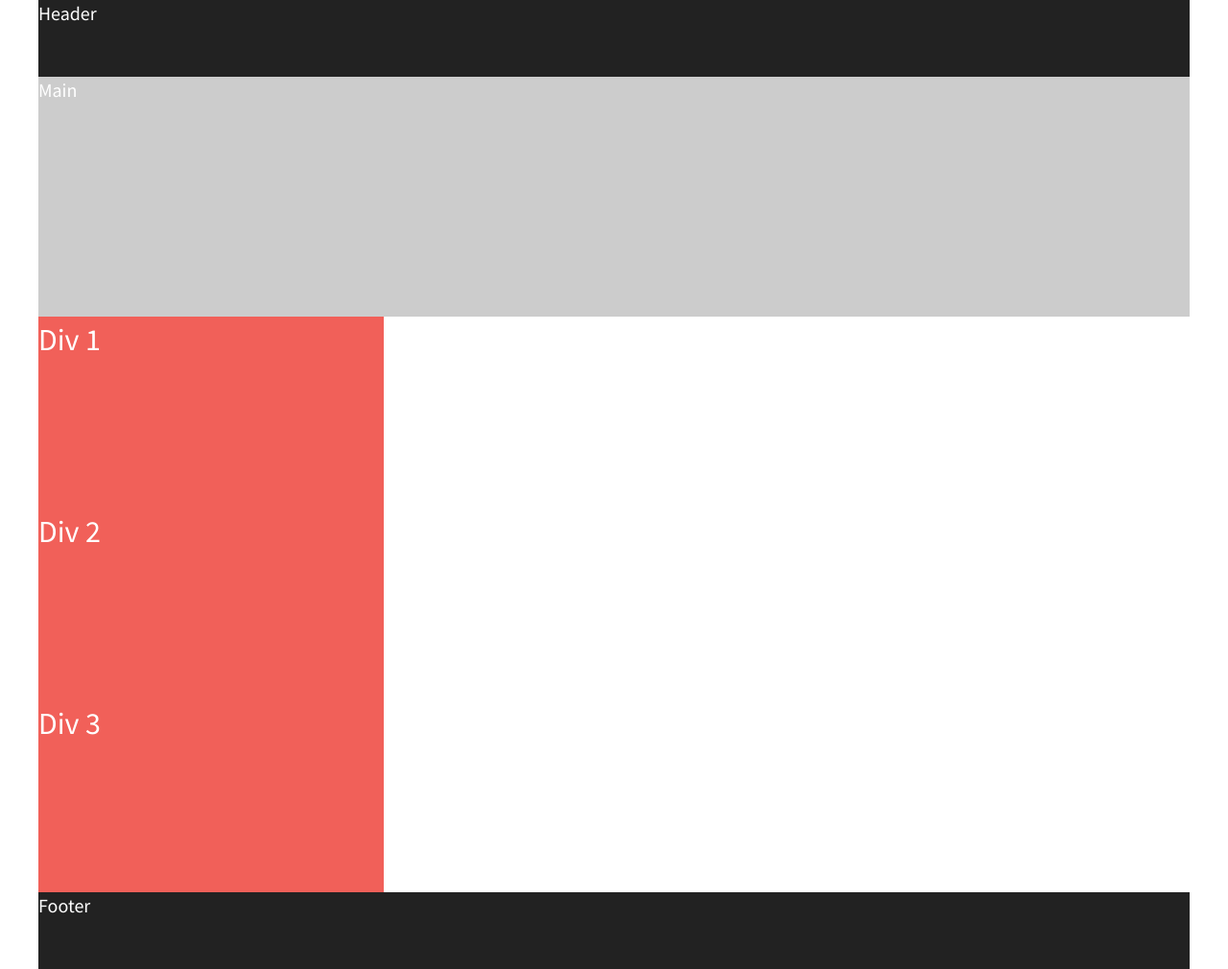
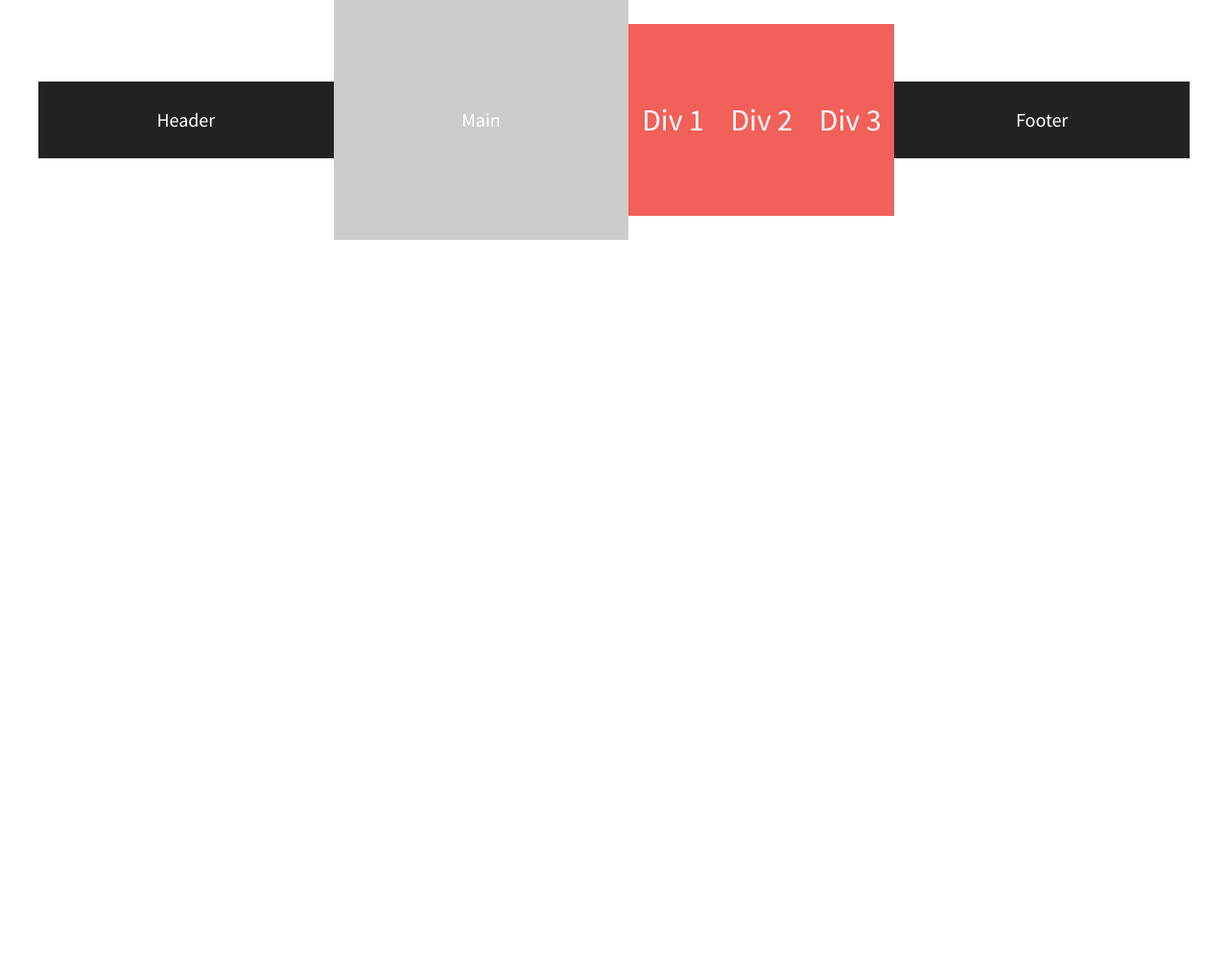
Before and after one commit to lenatheque/flex-wireframe, a plain HTML site: page index.html in a window 1280 px wide. Shown: the whole page at 96% size. After the commit the page ends 800 px from the top, so only its background shows below. Drawn offline with nearby package versions, Linux system fonts and the light colour scheme.

Commit message:
adding flex to the containers

```diff
--- a/css/main.css
+++ b/css/main.css
@@ -114,22 +114,32 @@ footer {
   background-color: #222;
   height: 80px;
   width: 100%;
+  display: flex;
+  justify-content: center;
+  align-items: center;
 }
 
 main {
   background-color: #ccc;
   height: 250px;
   width: 100%;
+   display: flex;
+   justify-content: center;
+   align-items: center;
 }
 
 header,
 footer,
 main {
-
+ display: flex;
+ justify-content: center;
+ align-items: center;
 }
 
 .flex-container {
-
+ display: flex;
+ justify-content: center;
+ align-items: center;
 }
 
 .flex-items {
@@ -139,6 +149,9 @@ main {
   background-color: #f16059;
   width: 30%;
   height: 200px;
+   display: flex;
+   justify-content: center;
+   align-items: center;
 }
 
 /* ==========================================================================
```
Also changed, not shown: 1 other file.
